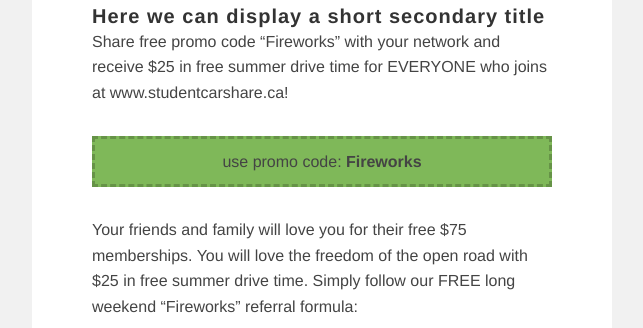
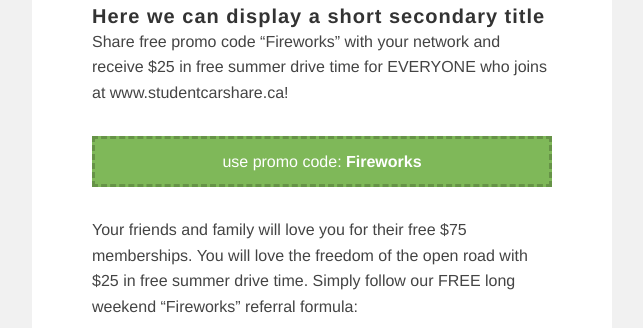
Before and after one commit to thomaskimura/Inked, a plain HTML site: page new.html in a window 1280 px wide. Shown: the part 993-1321 px from the top of the page, without its empty margins (318-961 px from the left). Drawn offline with Linux system fonts and the light colour scheme.

Commit message:
Promo colour
Change text  colour for promo elements

```diff
--- a/new.html
+++ b/new.html
@@ -99,7 +99,7 @@
 
 		.promo{
 			background:#7FB859;
-			color:#fff;
+			color:#fff !important;
 			font-size:24px;
 			line-height:1.6;
 			padding:10px;
```
Also changed, not shown: columns.html (+1 -1 lines), image.html (+1 -1 lines).
